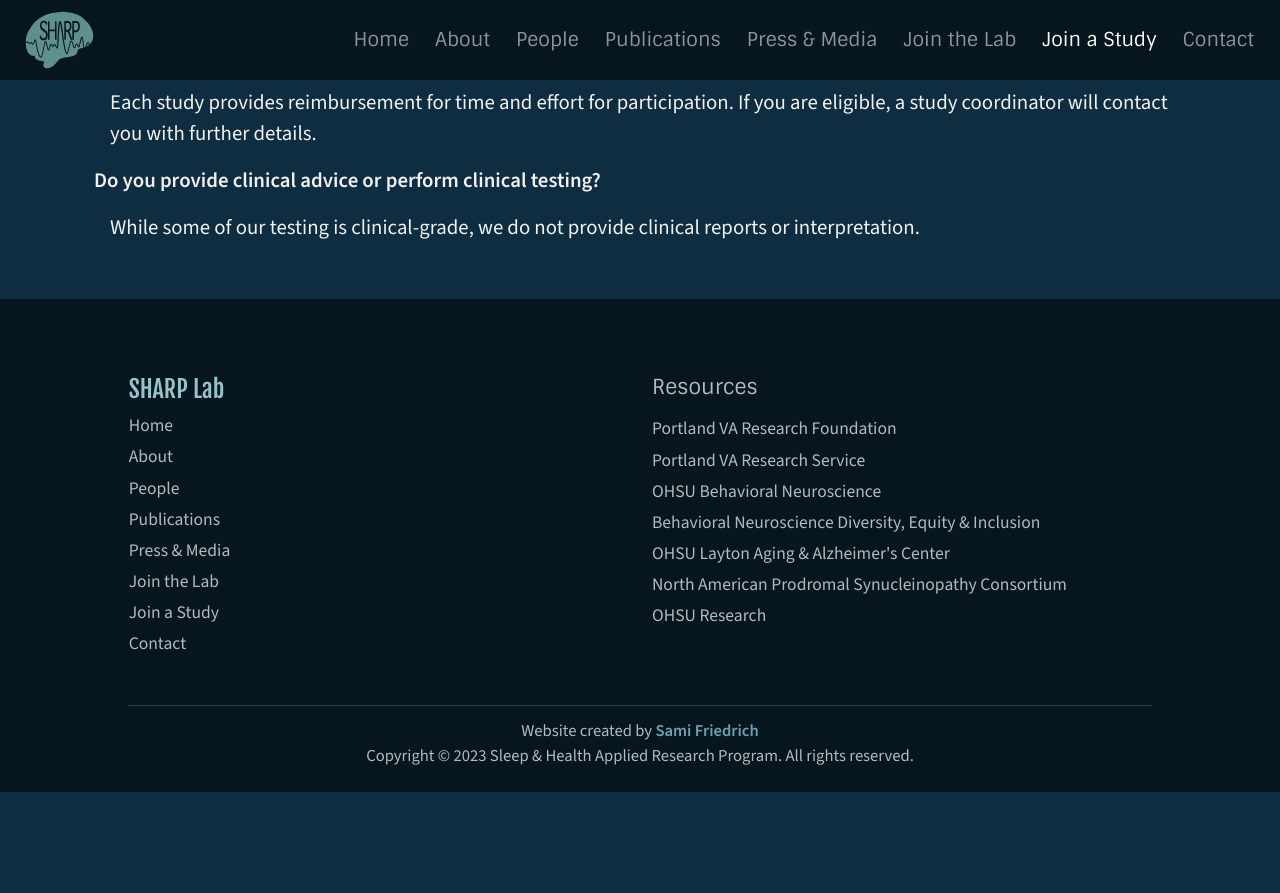
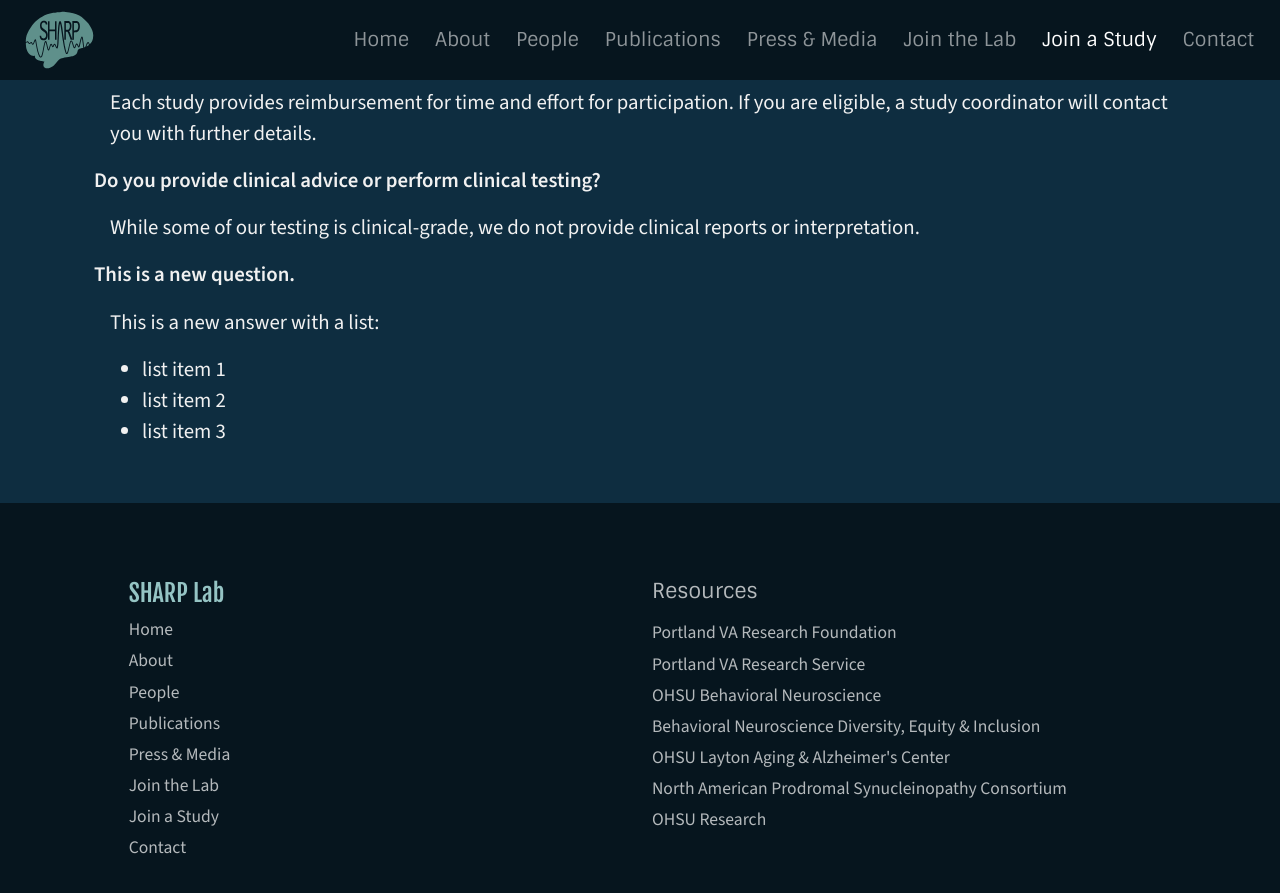
Before and after one commit to SHARP-lab-PDX/SHARP-lab-PDX.github.io, a Jekyll site: the page built from join-a-study.html, in a window 1280 px wide and 900 px high, scrolled down 3120 px. Shown: the top 893 px of the window. Built offline with Jekyll 4.4.1, drawn with Linux system fonts in a browser that asks for light colours; nearby versions of some CDN libraries; a style sheet for code colours, icons or effects is not loaded; before the commit the page ends 3912 px from its top, so only the background shows below that.

Commit message:
Update Site data “faq-studies”

```diff
--- a/_data/studies-faq.yml
+++ b/_data/studies-faq.yml
@@ -1,9 +1,18 @@
 faq:
-  - question: "Is there an age limit to participating in your studies?"
-    answer: "Please visit the individual study links above to fill out a screening survey to assess your eligibility."
+  - question: Is there an age limit to participating in your studies?
+    answer: Please visit the individual study links above to fill out a screening
+      survey to assess your eligibility.
+  - question: Will I be compensated for participating?
+    answer: Each study provides reimbursement for time and effort for participation.
+      If you are eligible, a study coordinator will contact you with further
+      details.
+  - question: Do you provide clinical advice or perform clinical testing?
+    answer: While some of our testing is clinical-grade, we do not provide clinical
+      reports or interpretation.
+  - question: This is a new question.
+    answer: |-
+      This is a new answer with a list:
 
-  - question: "Will I be compensated for participating?"
-    answer: "Each study provides reimbursement for time and effort for participation. If you are eligible, a study coordinator will contact you with further details."
-
-  - question: "Do you provide clinical advice or perform clinical testing?"
-    answer: "While some of our testing is clinical-grade, we do not provide clinical reports or interpretation."
+      * list item 1
+      * list item 2
+      * list item 3
```
